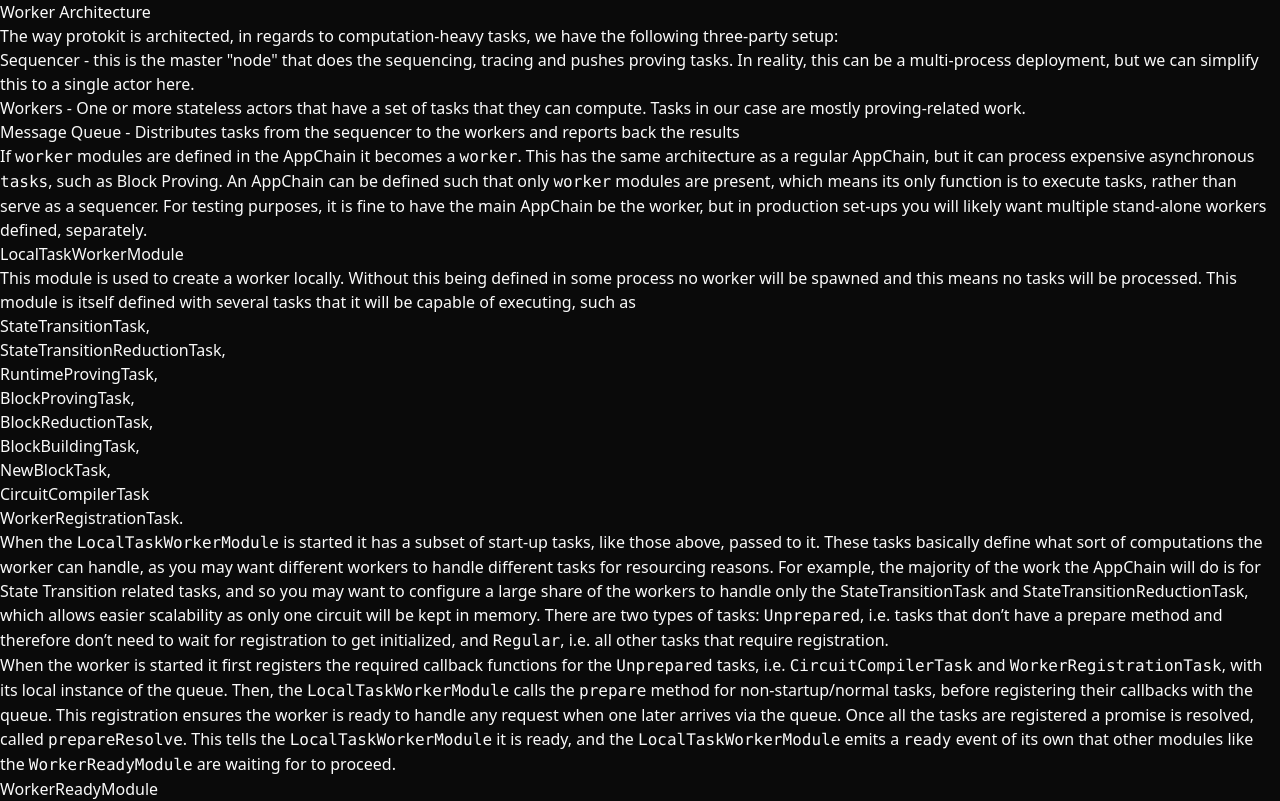
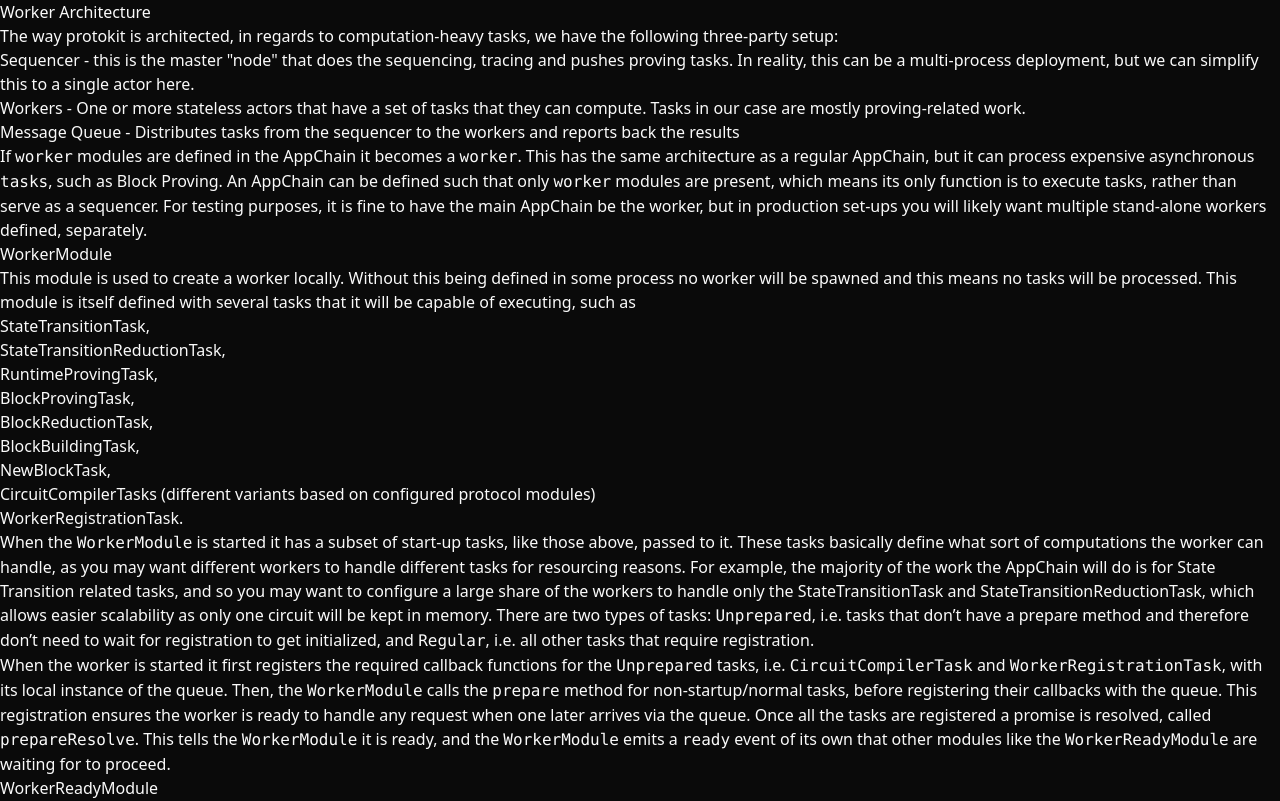
Before and after one commit to proto-kit/website, a Next.js app: page /docs/sequencer/workers in a window 1280 px wide. Shown: the top 801 px of the page. Built offline with nearby package versions, Linux system fonts and the light colour scheme.

Commit message:
Renamed LocalTaskWorkerModule to WorkerModule

```diff
--- a/src/pages/docs/sequencer/workers.mdx
+++ b/src/pages/docs/sequencer/workers.mdx
@@ -10,7 +10,7 @@
 its only function is to execute tasks, rather than serve as a sequencer. For testing purposes, it is fine to have the main AppChain be the worker, but in
 production set-ups you will likely want multiple stand-alone workers defined, separately.
 
-## LocalTaskWorkerModule
+## WorkerModule
 
 This module is used to create a worker locally. Without this being defined in some process no worker will be spawned and
 this means no tasks will be processed. This module is itself defined with several tasks that it will be capable of executing, such as
@@ -21,26 +21,26 @@
  - BlockReductionTask,
  - BlockBuildingTask,
  - NewBlockTask,
- - CircuitCompilerTask
+ - CircuitCompilerTasks (different variants based on configured protocol modules)
  - WorkerRegistrationTask.
 
-When the `LocalTaskWorkerModule` is started it has a subset of start-up tasks, like those above, passed to it.
+When the `WorkerModule` is started it has a subset of start-up tasks, like those above, passed to it.
 These tasks basically define what sort of computations the worker can handle, as you may want different workers to handle different tasks for resourcing reasons.
 For example, the majority of the work the AppChain will do is for State Transition related tasks, and so you may want to configure a large share of the workers to handle only the StateTransitionTask
 and StateTransitionReductionTask, which allows easier scalability as only one circuit will be kept in memory. There are two types of tasks: `Unprepared`, i.e. tasks that don’t have a prepare method and therefore don’t need to wait for registration to get initialized, and
  `Regular`, i.e. all other tasks that require registration.
 
 When the worker is started it first registers the required callback functions for the `Unprepared` tasks, i.e. `CircuitCompilerTask` and `WorkerRegistrationTask`,
-with its local instance of the queue. Then, the `LocalTaskWorkerModule` calls the `prepare` method for non-startup/normal tasks, before registering their callbacks with the queue.
+with its local instance of the queue. Then, the `WorkerModule` calls the `prepare` method for non-startup/normal tasks, before registering their callbacks with the queue.
 This registration ensures the worker is ready to handle any request when one later arrives via the queue. Once all the tasks are registered a promise is resolved, called `prepareResolve`.
-This tells the `LocalTaskWorkerModule` it is ready, and the `LocalTaskWorkerModule` emits a `ready` event of its own that other modules like the `WorkerReadyModule` are waiting for to proceed.
+This tells the `WorkerModule` it is ready, and the `WorkerModule` emits a `ready` event of its own that other modules like the `WorkerReadyModule` are waiting for to proceed.
 
 ## WorkerReadyModule
 
-This is another sequencer module that waits until key events have been emitted by the `LocalTaskWorkerModule` to signal that the worker
+This is another sequencer module that waits until key events have been emitted by the `WorkerModule` to signal that the worker
 is ready and that the AppChain can continue. The `WorkerReadyModule` is called by the `AppChain.ts` at the end of the `start()` method.
 If the `waitForReady()` method on the `WorkerReadyModule` is never resolved then the AppChain will never finish its start-up. Note that the
-`waitForReady()` will always complete if the AppChain is not a worker, in particular if `LocalTaskWorkerModule` is not defined.
+`waitForReady()` will always complete if the AppChain is not a worker, in particular if `WorkerModule` is not defined.
 
 ## SequencerStartUpModule
 
```
